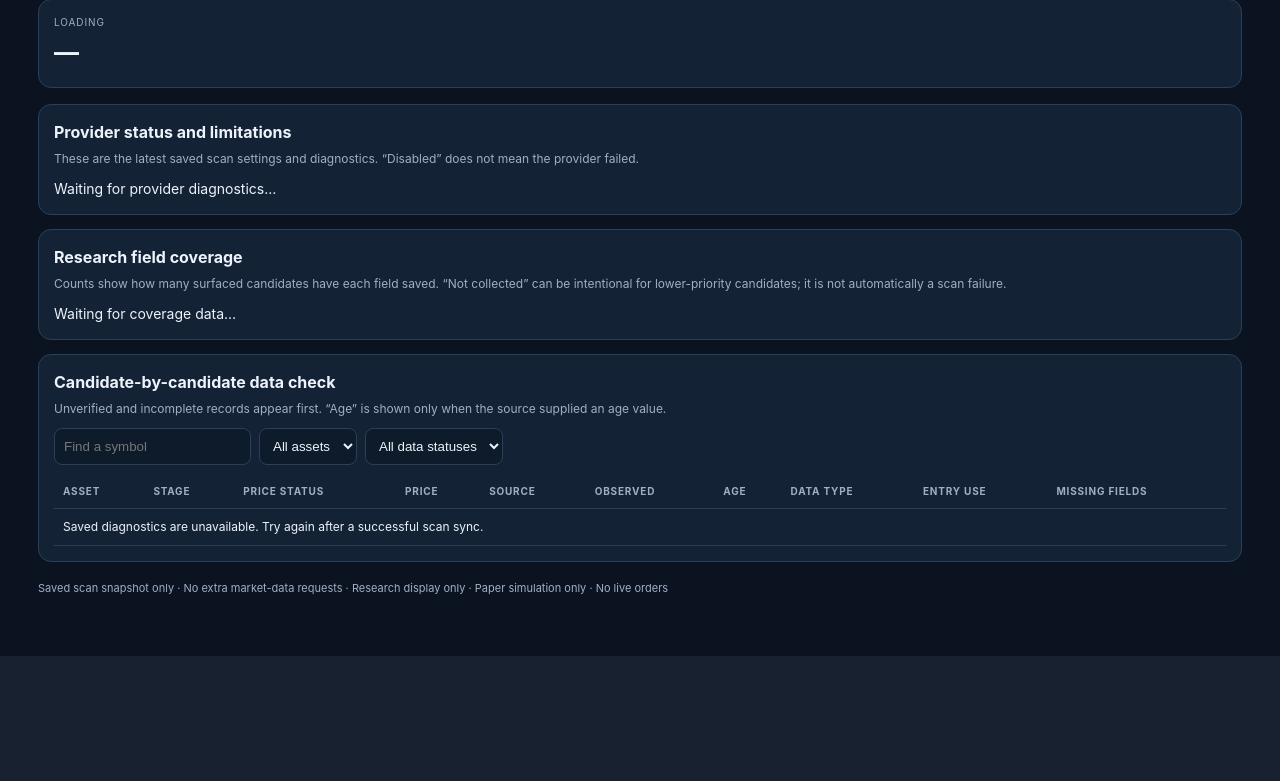
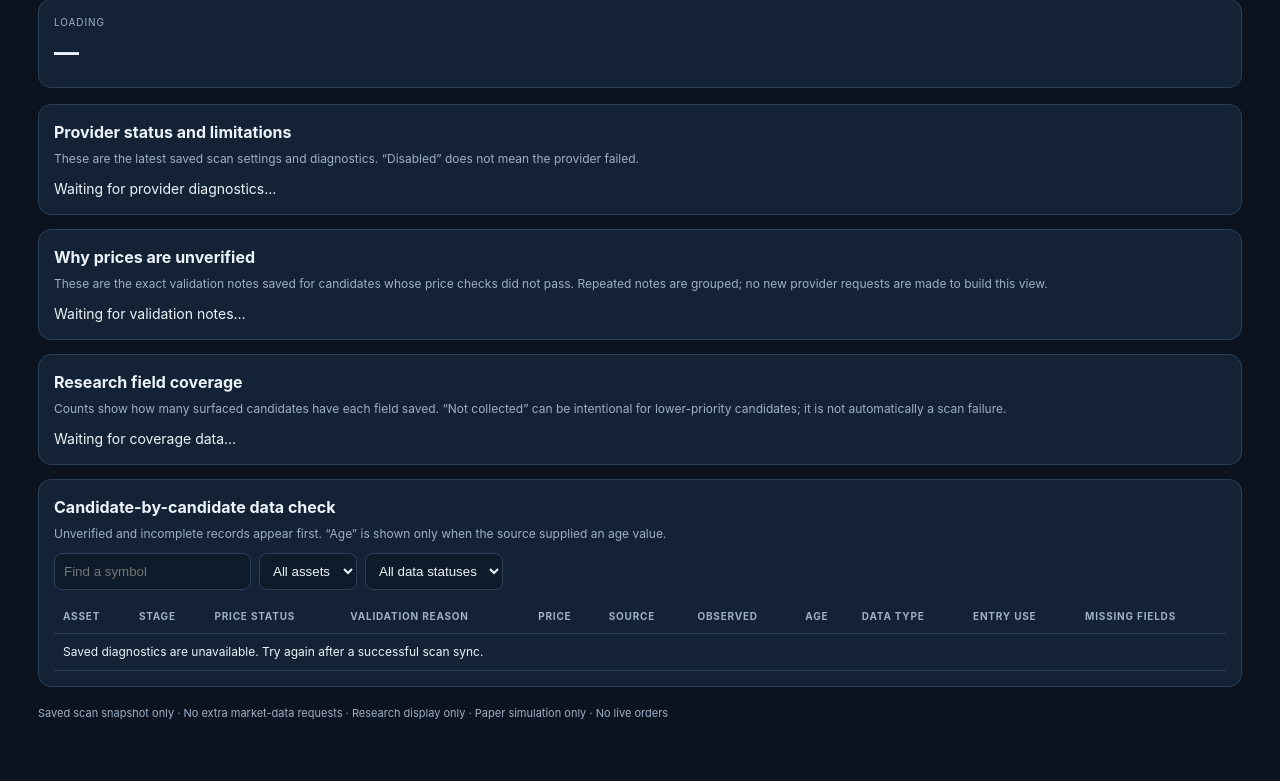
Before and after one commit to rileymagiera/jarvis-market-scanner, a Python web app: template templates/data_health.html in a window 1280 px wide. Shown: the part 353-1134 px from the top of the page. Before the commit the page ends 1009 px from the top, so only its background shows below. Run offline with Jinja, Linux system fonts and the light colour scheme; the template is opened without the code that fills it, so the values that code supplies are empty.

Commit message:
Display grouped price validation reasons in Data Health

```diff
--- a/templates/data_health.html
+++ b/templates/data_health.html
@@ -8,8 +8,9 @@
 <section class="guide"><h2>What this page tells you</h2><p><b>Verified</b> means a price passed its configured cross-check. <b>Unverified</b> means Jarvis has a price but could not confirm it. <b>Missing</b> means the saved record lacks that field. Historical or delayed data can still help research, but it is not a live entry quote. This page reports data quality only—it does not change rankings, BUY eligibility, or paper trades.</p></section>
 <div id="summary" class="grid"><div class="card"><span>LOADING</span><strong>—</strong></div></div>
 <section class="panel"><h2>Provider status and limitations</h2><p>These are the latest saved scan settings and diagnostics. “Disabled” does not mean the provider failed.</p><div id="providers" class="scroll">Waiting for provider diagnostics…</div></section>
+<section class="panel"><h2>Why prices are unverified</h2><p>These are the exact validation notes saved for candidates whose price checks did not pass. Repeated notes are grouped; no new provider requests are made to build this view.</p><div id="failure-reasons" class="scroll">Waiting for validation notes…</div></section>
 <section class="panel"><h2>Research field coverage</h2><p>Counts show how many surfaced candidates have each field saved. “Not collected” can be intentional for lower-priority candidates; it is not automatically a scan failure.</p><div id="coverage" class="scroll">Waiting for coverage data…</div></section>
-<section class="panel"><h2>Candidate-by-candidate data check</h2><p>Unverified and incomplete records appear first. “Age” is shown only when the source supplied an age value.</p><div class="filters"><input id="search" type="search" placeholder="Find a symbol"><select id="asset"><option value="all">All assets</option><option value="stock">Stocks</option><option value="crypto">Crypto</option></select><select id="quality"><option value="all">All data statuses</option><option value="unverified">Unverified</option><option value="last_known">Last known</option><option value="verified">Verified</option><option value="unknown">Unknown</option></select></div><div class="scroll"><table><thead><tr><th>ASSET</th><th>STAGE</th><th>PRICE STATUS</th><th>PRICE</th><th>SOURCE</th><th>OBSERVED</th><th>AGE</th><th>DATA TYPE</th><th>ENTRY USE</th><th>MISSING FIELDS</th></tr></thead><tbody id="rows"><tr><td colspan="10">Waiting for saved data…</td></tr></tbody></table></div></section>
+<section class="panel"><h2>Candidate-by-candidate data check</h2><p>Unverified and incomplete records appear first. “Age” is shown only when the source supplied an age value.</p><div class="filters"><input id="search" type="search" placeholder="Find a symbol"><select id="asset"><option value="all">All assets</option><option value="stock">Stocks</option><option value="crypto">Crypto</option></select><select id="quality"><option value="all">All data statuses</option><option value="unverified">Unverified</option><option value="last_known">Last known</option><option value="verified">Verified</option><option value="unknown">Unknown</option></select></div><div class="scroll"><table><thead><tr><th>ASSET</th><th>STAGE</th><th>PRICE STATUS</th><th>VALIDATION REASON</th><th>PRICE</th><th>SOURCE</th><th>OBSERVED</th><th>AGE</th><th>DATA TYPE</th><th>ENTRY USE</th><th>MISSING FIELDS</th></tr></thead><tbody id="rows"><tr><td colspan="11">Waiting for saved data…</td></tr></tbody></table></div></section>
 <div class="foot">Saved scan snapshot only · No extra market-data requests · Research display only · Paper simulation only · No live orders</div></main>
 <script>
 var esc=function(v){return String(v==null?"—":v).replaceAll("&","&amp;").replaceAll("<","&lt;").replaceAll(">","&gt;").replaceAll('"',"&quot;")};
@@ -24,6 +25,7 @@ function renderDataHealth(){
  card("CANDIDATES CHECKED",total,(assets.stocks||0)+" stocks · "+(assets.crypto||0)+" crypto"),
  card("PRICE VERIFIED",verified,verified+" / "+total+" passed validation"),
  card("PRICE UNVERIFIED",unverified,"Price exists, but confirmation did not pass"),
+ card("UNVERIFIED REASONS",(d.failure_reasons||[]).length,"Distinct explanations from saved price checks"),
  card("LAST KNOWN",last,"Previously observed; not a live quote"),
  card("UNKNOWN STATUS",unknown,"No clear verification label was saved"),
  card("MISSING PRICE / SOURCE / TIME",(g.missing_price||0)+" / "+(g.missing_source||0)+" / "+(g.missing_timestamp||0),"Missing fields in saved candidate records"),
@@ -37,6 +39,10 @@ function renderDataHealth(){
  '<tr><th>Webull quotes</th><td colspan="2">'+esc(pr.webull_status||"Not recorded")+' · '+esc(pr.webull_note||"")+'</td></tr>'+
  '<tr><th>Massive live quotes</th><td colspan="2">'+esc(pr.massive_status||"Not recorded")+' · '+esc(pr.massive_note||"")+'</td></tr>'+
  '<tr><th>Crypto price cross-check</th><td colspan="2">'+esc(pr.crypto_verified==null?"—":pr.crypto_verified)+' verified · '+esc(pr.crypto_unverified==null?"—":pr.crypto_unverified)+' unverified</td></tr></tbody></table>';
+ var reasons=d.failure_reasons||[];
+ document.getElementById("failure-reasons").innerHTML=reasons.length
+  ? '<table><thead><tr><th>VALIDATION REASON</th><th>CANDIDATES</th></tr></thead><tbody>'+reasons.map(function(x){return '<tr><td>'+esc(x.reason)+'</td><td>'+esc(x.count)+'</td></tr>'}).join("")+'</tbody></table>'
+  : '<div class="muted">No unverified candidate validation failures were recorded in this snapshot.</div>';
  var fc=d.field_coverage||{},sc=fc.stocks||{},cc=fc.crypto||{};
  var covRows=[["Stocks","Price quality details",sc.data_quality],["Stocks","Daily history details",sc.daily_data_quality],["Stocks","Intraday history details",sc.intraday_data_quality],["Stocks","Reported float",sc.float_shares],["Stocks","Shares outstanding",sc.shares_outstanding],["Stocks","Bid/ask spread",sc.spread_pct],["Stocks","Candidates with catalyst headline count",sc.catalyst_headline_count],["Crypto","Price quality details",cc.data_quality],["Crypto","Hourly history details",cc.hourly_data_quality],["Crypto","CRQS score",cc.crqs],["Crypto","CRQS coverage details",cc.crqs_data_coverage],["Crypto","Candidates with catalyst headline count",cc.catalyst_headline_count]];
  document.getElementById("coverage").innerHTML='<table><thead><tr><th>ASSET TYPE</th><th>DATA FIELD</th><th>RECORDS WITH DATA</th><th>INTERPRETATION</th></tr></thead><tbody>'+covRows.map(function(x){var total=x[0]==="Stocks"?(assets.stocks||0):(assets.crypto||0);return '<tr><td>'+x[0]+'</td><td>'+x[1]+'</td><td>'+esc(x[2]||0)+' / '+total+'</td><td>'+(x[2]?'Recorded for some candidates':'Not present in this saved snapshot')+'</td></tr>'}).join("")+'</tbody></table>';
@@ -45,9 +51,9 @@ function renderDataHealth(){
  document.getElementById("rows").innerHTML=rows.length?rows.map(function(x){
   var st=x.price_status||"unknown",cls=st==="verified"?"good":st==="unverified"?"bad":st==="last_known"?"warn":"";
   var age=x.age_seconds==null?"—":Math.round(Number(x.age_seconds)/60)+" min";
-  return '<tr><td><b>'+esc(String(x.asset_type).toUpperCase())+' · '+esc(x.symbol)+'</b></td><td>'+esc(x.stage)+'</td><td class="'+cls+'">'+esc(st)+'</td><td>'+esc(x.price)+'</td><td>'+esc(x.source)+'</td><td>'+esc(dateText(x.observed_at))+'</td><td>'+esc(age)+'</td><td>'+esc(x.data_type)+'</td><td>'+(x.buy_eligible===true?'<span class="good">Eligible flag</span>':x.buy_eligible===false?'<span class="warn">Not eligible</span>':"Not recorded")+'</td><td>'+(x.missing.length?x.missing.map(esc).join(", "):'<span class="good">Core quote fields present</span>')+'</td></tr>';
- }).join(""):'<tr><td colspan="10" class="muted">No candidates match these filters.</td></tr>';
+  return '<tr><td><b>'+esc(String(x.asset_type).toUpperCase())+' · '+esc(x.symbol)+'</b></td><td>'+esc(x.stage)+'</td><td class="'+cls+'">'+esc(st)+'</td><td>'+esc(x.failure_reason||x.validation_note)+'</td><td>'+esc(x.price)+'</td><td>'+esc(x.source)+'</td><td>'+esc(dateText(x.observed_at))+'</td><td>'+esc(age)+'</td><td>'+esc(x.data_type)+'</td><td>'+(x.buy_eligible===true?'<span class="good">Eligible flag</span>':x.buy_eligible===false?'<span class="warn">Not eligible</span>':"Not recorded")+'</td><td>'+(x.missing.length?x.missing.map(esc).join(", "):'<span class="good">Core quote fields present</span>')+'</td></tr>';
+ }).join(""):'<tr><td colspan="11" class="muted">No candidates match these filters.</td></tr>';
 }
 ["search","asset","quality"].forEach(function(id){document.getElementById(id).addEventListener("input",renderDataHealth)});
-fetch("/data-health/data",{cache:"no-store"}).then(function(r){if(!r.ok)throw Error("HTTP "+r.status);return r.json()}).then(function(d){payload=d;renderDataHealth()}).catch(function(e){document.getElementById("status").textContent="Data Health could not load the saved scan: "+e.message;document.getElementById("rows").innerHTML='<tr><td colspan="10">Saved diagnostics are unavailable. Try again after a successful scan sync.</td></tr>'});
+fetch("/data-health/data",{cache:"no-store"}).then(function(r){if(!r.ok)throw Error("HTTP "+r.status);return r.json()}).then(function(d){payload=d;renderDataHealth()}).catch(function(e){document.getElementById("status").textContent="Data Health could not load the saved scan: "+e.message;document.getElementById("rows").innerHTML='<tr><td colspan="11">Saved diagnostics are unavailable. Try again after a successful scan sync.</td></tr>'});
 </script></body></html>
```
